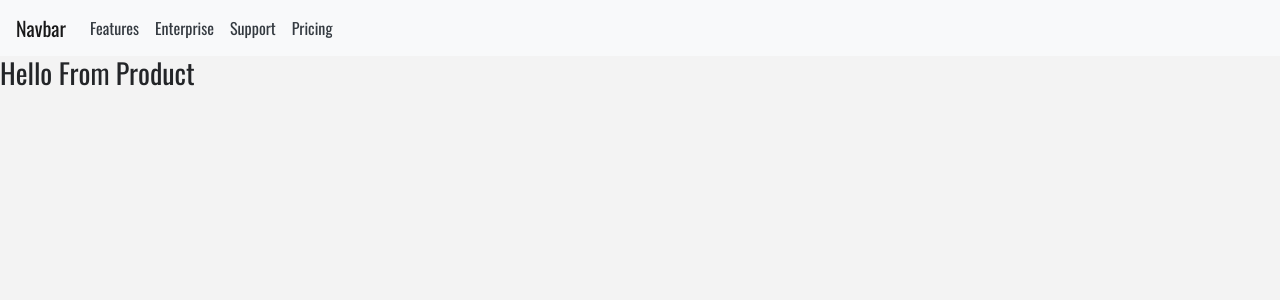
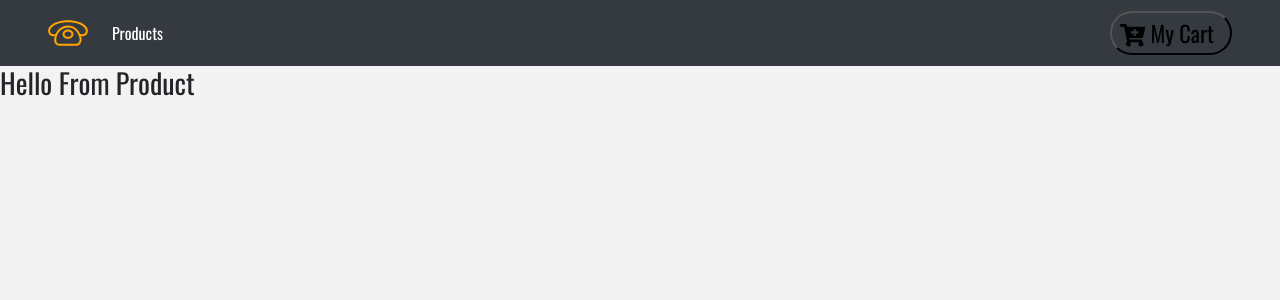
Before and after one commit to wikak/store-reactjs, a React (Create React App) app: page / in a window 1280 px wide. Shown: the top 300 px of the page. Built offline with nearby package versions, Linux system fonts and the light colour scheme.

Commit message:
button styled

```diff
--- a/package.json
+++ b/package.json
@@ -10,7 +10,8 @@
     "react": "^16.8.6",
     "react-dom": "^16.8.6",
     "react-router-dom": "^5.0.0",
-    "react-scripts": "3.0.1"
+    "react-scripts": "3.0.1",
+    "styled-components": "^4.3.0"
   },
   "scripts": {
     "start": "react-scripts start",
--- a/src/App.js
+++ b/src/App.js
@@ -1,6 +1,5 @@
 import React, { Component } from 'react';
 import { Switch, Route } from 'react-router-dom'
-import logo from './logo.svg';
 import './App.css';
 import 'bootstrap/dist/css/bootstrap.min.css';
 import Navbar from './components/Navbar';
--- a/src/components/Navbar.js
+++ b/src/components/Navbar.js
@@ -1,32 +1,51 @@
 import React, { Component } from 'react';
 import { Link } from 'react-router-dom'
-
+import { FontAwesomeIcon } from '@fortawesome/react-fontawesome'
+import { faCartPlus } from '@fortawesome/free-solid-svg-icons'
+import logo from '../logo.svg'
+import styled from 'styled-components'
 export default class Navbar extends Component {
     render = () => {
         return (
-          <nav class="navbar navbar-expand-lg navbar-light bg-light">
-  <a class="navbar-brand" href="#">Navbar</a>
-  <button class="navbar-toggler" type="button" data-toggle="collapse" data-target="#navbarSupportedContent" aria-controls="navbarSupportedContent" aria-expanded="false" aria-label="Toggle navigation">
-    <span class="navbar-toggler-icon"></span>
-  </button>
-
-  <div class="collapse navbar-collapse" id="navbarSupportedContent">
-    <ul class="navbar-nav mr-auto">
-      <li class="nav-item active">
-        <a class=" nav-link text-dark" href="#">Features <span class="sr-only">(current)</span></a>
-      </li>
-      <li class="nav-item">
-        <a class="nav-link text-dark" href="#">Enterprise</a>
-      </li>
-      <li class="nav-item">
-        <a class="nav-link text-dark" href="#">Support</a>
-      </li>
-      <li class="nav-item">
-        <a class="nav-link text-dark" href="#">Pricing</a>
-      </li>
-    </ul>
-  </div>
-</nav>
+          <nav className="navbar navbar-expand-lg navbar-dark bg-dark px-sm-5">
+            <Link to='/'>
+              {/*https://image.flaticon.com/icons/svg/126/126122.svg*/}
+              <img src={logo} alt="my store"  className="navbar-brand"/>
+            </Link>
+            <button className="navbar-toggler" type="button" data-toggle="collapse" data-target="#navbarSupportedContent" aria-controls="navbarSupportedContent" aria-expanded="false" aria-label="Toggle navigation">
+              <span className="navbar-toggler-icon"></span>
+            </button>
+            <div className="collapse navbar-collapse" id="navbarSupportedContent">
+              <ul className="navbar-nav mr-auto">
+                <li className="nav-item active">
+                  <Link to='/' className="nav-link">Products</Link>
+                </li>
+              </ul>
+              <Link to='/cart' className="ml-auto">
+                <ButtonContainer>
+                  <span className="mr-2">
+                    <FontAwesomeIcon icon={faCartPlus} /> my cart
+                  </span>
+                </ButtonContainer>
+              </Link>
+            </div>
+          </nav>
         )
     }
 }
+const ButtonContainer = styled.button`
+text-transform: capitalize;
+font-size:1.4rem;
+background-color:transparent;
+border-radius: 25px;
+padding: 0.2rem 0.5rem;
+cursor: pointer;
+transition: all 0.5s ease-in-out;
+&:hover {
+  background:var(--lightBlue);
+  color:var(--mainBlue)
+}
+&:focus {
+  outline: none
+}
+`;
```
Also changed, not shown: 1 other file (tests, documents, lock files or other folders).
